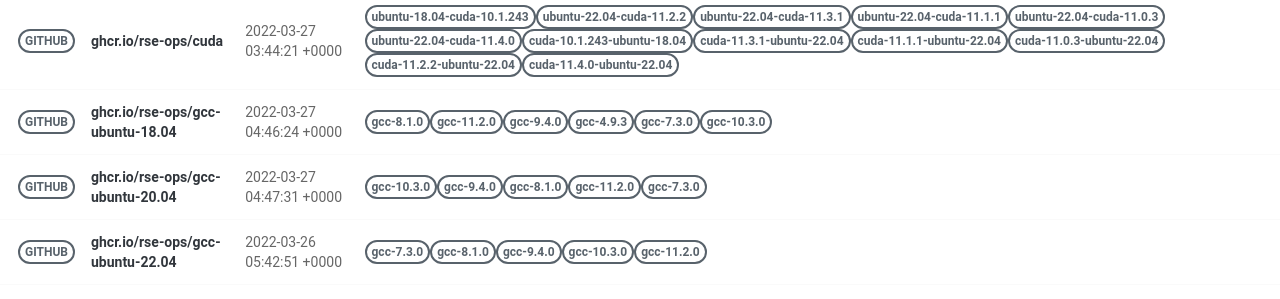
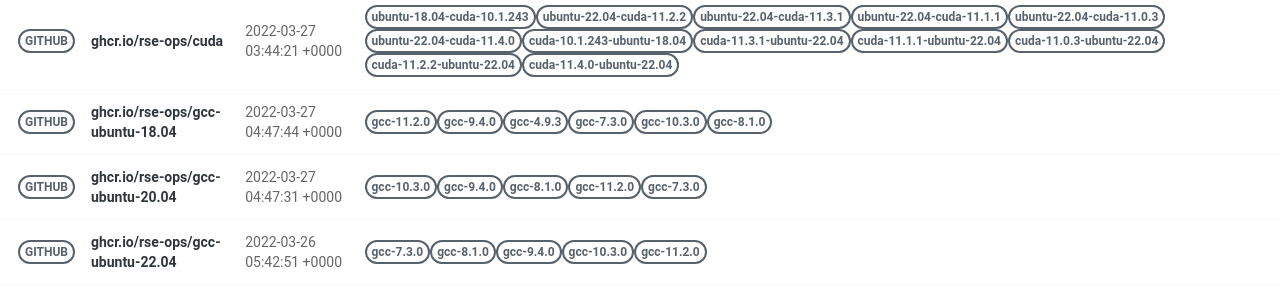
Before and after one commit to rse-ops/docker-images, a Jekyll site: the page built from pages/index.md, in a window 1280 px wide. Shown: the part 502-801 px from the top of the page. Built offline with Jekyll 4.4.1, drawn with Linux system fonts in a browser that asks for light colours; nearby versions of some CDN libraries.

Commit message:
Automated push to update library 2022-03-27

```diff
--- a/_library/ghcr.io-rse-ops-gcc-ubuntu-18.04.md
+++ b/_library/ghcr.io-rse-ops-gcc-ubuntu-18.04.md
@@ -1,14 +1,11 @@
 ---
 layout: container
 name: ghcr.io/rse-ops/gcc-ubuntu-18.04
-updated_at: 2022-03-27 04:46:24.115633
+updated_at: 2022-03-27 04:47:44.427458
 
 
 container_url: https://github.com/orgs/rse-ops/packages/container/package/gcc-ubuntu-18.04
 versions:
- - tag: gcc-8.1.0
-   dockerfile: https://github.com/rse-ops/docker-images/blob/main/ubuntu/gcc/Dockerfile
-   manifest: https://crane.ggcr.dev/manifest/ghcr.io/rse-ops/gcc-ubuntu-18.04:gcc-8.1.0
  - tag: gcc-11.2.0
    dockerfile: https://github.com/rse-ops/docker-images/blob/main/ubuntu/gcc/Dockerfile
    manifest: https://crane.ggcr.dev/manifest/ghcr.io/rse-ops/gcc-ubuntu-18.04:gcc-11.2.0
```
Also changed, not shown: other parts of _library/ghcr.io-rse-ops-gcc-ubuntu-18.04.md (+3 -0 lines).
